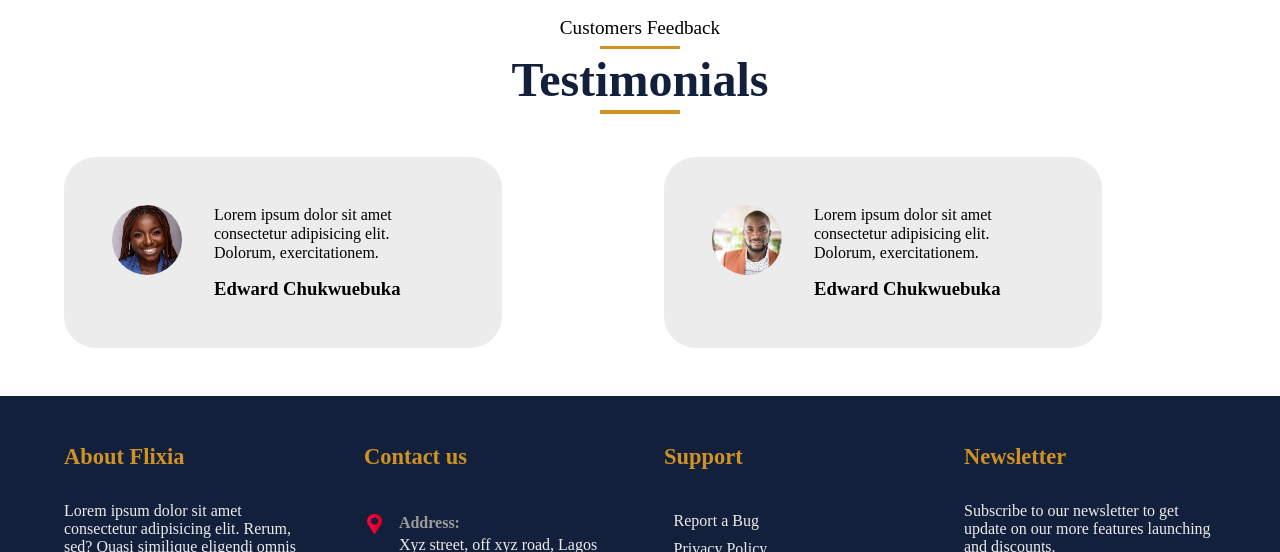
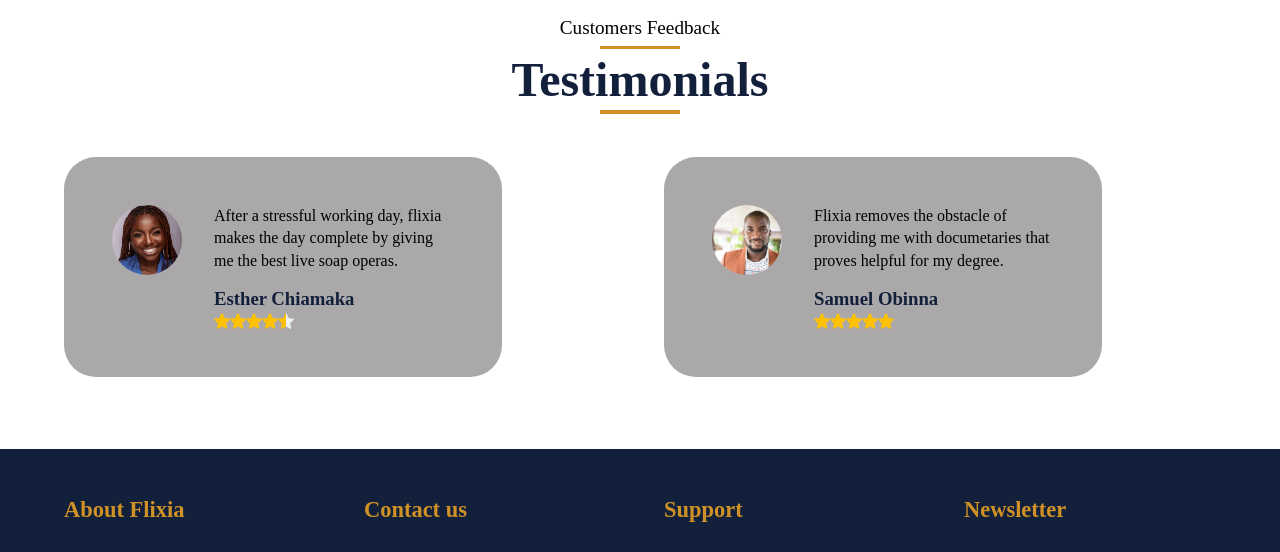
Before and after one commit to Bukason20/Flixia-website, a plain HTML site: page index.html in a window 1280 px wide. Shown: the part 3685-4237 px from the top of the page. Drawn offline with Linux system fonts and the light colour scheme.

Commit message:
worked on the testimonial section

```diff
--- a/index.html
+++ b/index.html
@@ -401,10 +401,17 @@
                 </div>
                 <div class="testimonial-contents">
                     <div class="testimonial-body">
-                        <p>Lorem ipsum dolor sit amet consectetur adipisicing elit. Dolorum, exercitationem.</p>
+                        <p>After a stressful working day, flixia makes the day complete by giving me the best live soap operas.</p>
                     </div>
                     <div class="testimonial-name">
-                        <h3>Edward Chukwuebuka</h3>
+                        <h3>Esther Chiamaka</h3>
+                    </div>
+                    <div class="star-rating">
+                        <img src="images/star.png" alt="">
+                        <img src="images/star.png" alt="">
+                        <img src="images/star.png" alt="">
+                        <img src="images/star.png" alt="">
+                        <img src="images/star2.png" alt="">
                     </div>
                 </div>
             </div>
@@ -415,10 +422,17 @@
                 </div>
                 <div class="testimonial-contents">
                     <div class="testimonial-body">
-                        <p>Lorem ipsum dolor sit amet consectetur adipisicing elit. Dolorum, exercitationem.</p>
+                        <p>Flixia removes the obstacle of providing me with documetaries that proves helpful for my degree.</p>
                     </div>
                     <div class="testimonial-name">
-                        <h3>Edward Chukwuebuka</h3>
+                        <h3>Samuel Obinna</h3>
+                    </div>
+                    <div class="star-rating">
+                        <img src="images/star.png" alt="">
+                        <img src="images/star.png" alt="">
+                        <img src="images/star.png" alt="">
+                        <img src="images/star.png" alt="">
+                        <img src="images/star.png" alt="">
                     </div>
                 </div>
             </div>
--- a/style.css
+++ b/style.css
@@ -530,16 +530,21 @@ section#record-section{
     display: grid;
     grid-template-columns: repeat(2, 1fr);
     gap: 3rem;
+    margin: 1.5rem 0;
 }
 .testimonial {
-    background-color: rgb(236, 236, 236);
+    background-color: rgb(170, 168, 168);
     display: flex;
     align-items: flex-start;
     gap: 2rem;
     padding:  3rem;
     border-radius: 2rem;
     width: fit-content;
+    transition: all 400ms ease-in-out;
 
+}
+.testimonial:hover{
+    background-color: rgb(221, 220, 220);
 }
 .testimonial-img{
     width: 70px;
@@ -554,10 +559,18 @@ section#record-section{
 }
 .testimonial-body{
     max-width: 15rem;
-    line-height: 1.2rem;
+    line-height: 1.4rem;
+
 }
 .testimonial-name{
-    margin-top: 1rem;
+    margin: 1rem 0 0.2rem;
+    color: rgb(19, 32,60);
+}
+.star-rating{
+    display: flex;
+}
+.star-rating img{
+    width: 1rem;
 }
 
 /* ------------------------------------------FOOTER SECTION----------------------------------------- */
@@ -937,7 +950,7 @@ section#record-section{
 
     }
     .testimonial-body{
-        line-height: 1.2rem;
+        /* line-height: 1.2rem; */
     }
     .testimonial-name{
         margin-top: 1rem;
```
Also changed, not shown: images/star.png (added), images/star2.png (added).
